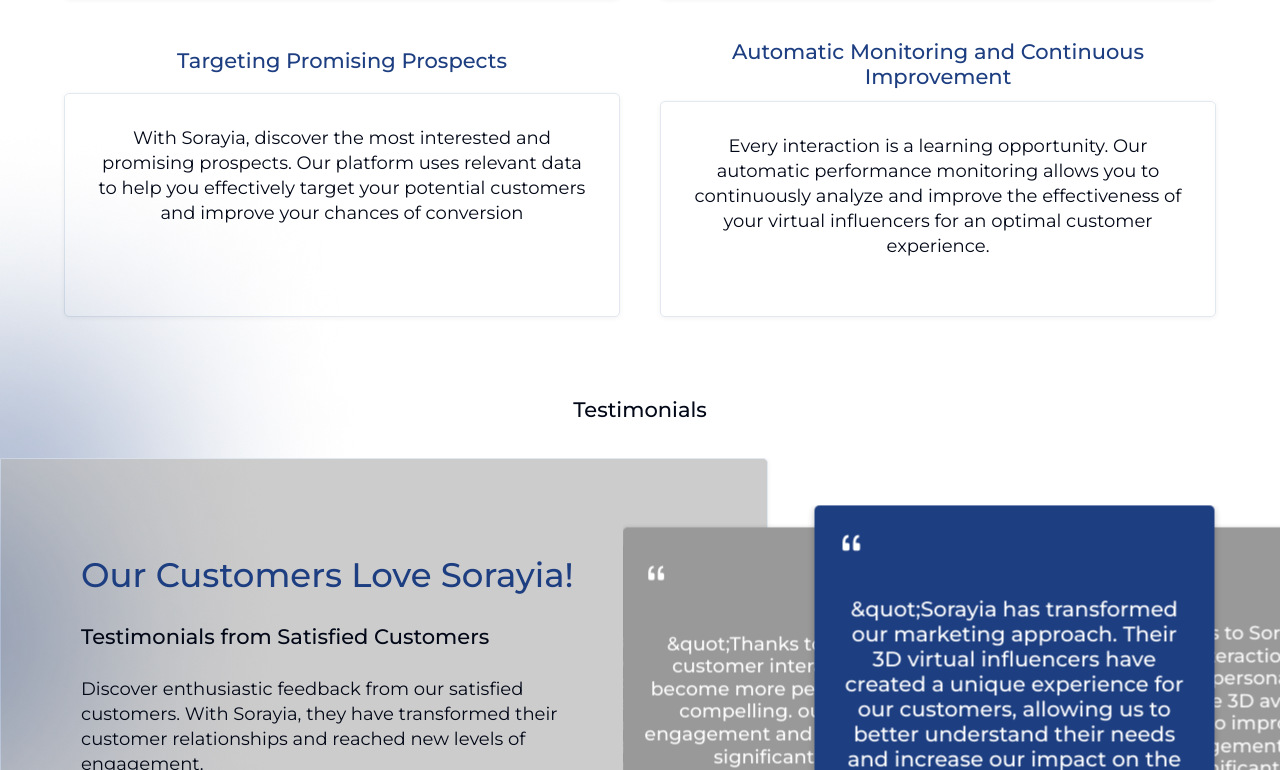
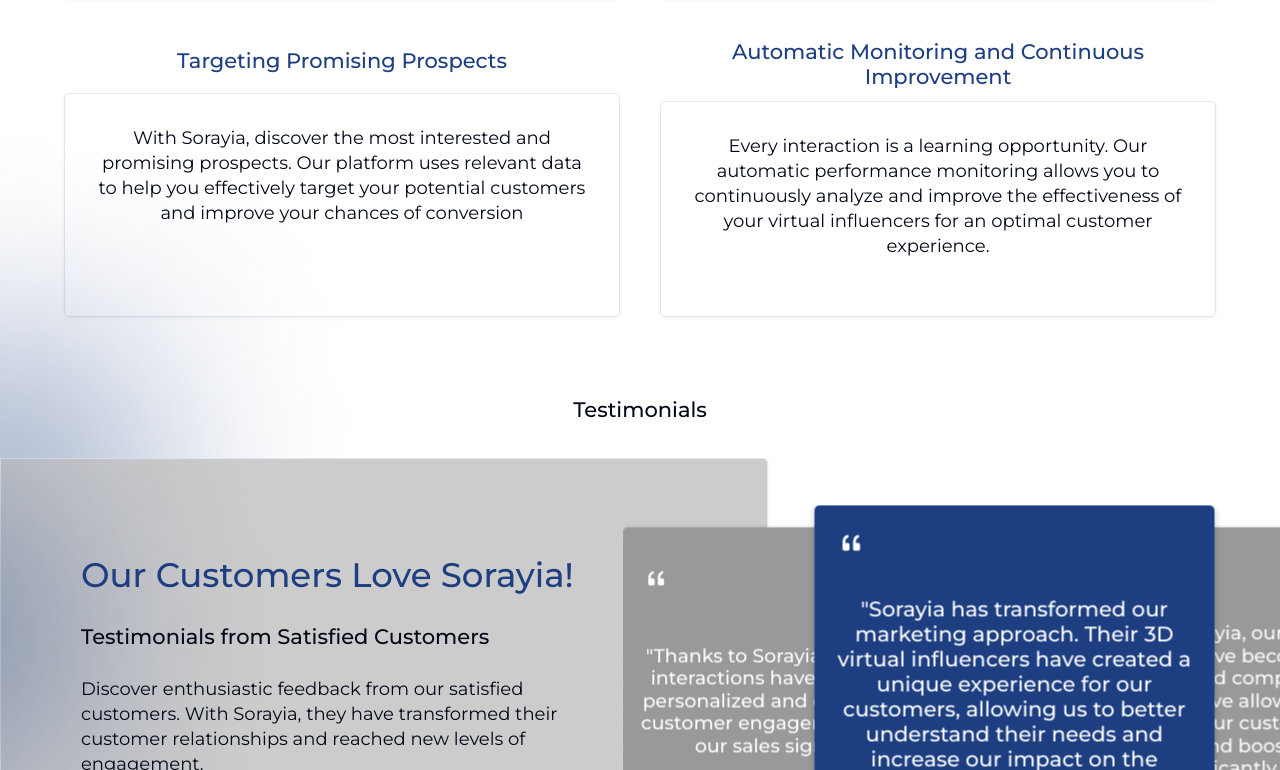
Before and after one commit to Novekfreelance/sorayia-frontend, a Next.js app: page / in a window 1280 px wide. Shown: the part 2030-2800 px from the top of the page. Built offline with nearby package versions, Linux system fonts and the light colour scheme.

Commit message:
update: navbar scroll effect

```diff
--- a/src/app/page.tsx
+++ b/src/app/page.tsx
@@ -15,7 +15,7 @@
         <Navbar />
         <HeroBanner />
         <Image
-          className="absolute -top-[50%] right-0 pointer-events-none"
+          className="absolute -top-[50%] right-0 pointer-events-none z-[100]"
           src="/background-blue-3.webp"
           alt=""
           width={358}
--- a/src/components/Navbar.tsx
+++ b/src/components/Navbar.tsx
@@ -8,11 +8,10 @@
   className?: string;
 };
 
-let lastScrollTop = 0;
-
 
 const Navbar: React.FC<Props> = ({ className }) => {
   const [scrollingDown, setScrollingDown] = useState(false);
+  const [lastScrollTop, setLastScrollTop] = useState(0);
 
   useEffect(() => {
     const handleScroll = () => {
@@ -22,15 +21,15 @@
       } else {
         setScrollingDown(false);
       }
-      lastScrollTop = scrollTop;
+      setLastScrollTop(scrollTop);
     };
 
-    window.addEventListener("scroll", handleScroll);
+    window.addEventListener('scroll', handleScroll);
 
     return () => {
-      window.removeEventListener("scroll", handleScroll);
+      window.removeEventListener('scroll', handleScroll);
     };
-  }, []);
+  }, [lastScrollTop]);
 
   const navbarClasses = `${className} navbar fixed left-2/4 z-[99] -translate-x-2/4 top-0 bg-white w-11/12 my-7 mx-auto max-w-screen-xl flex items-center h-20 rounded border border-solid shadow border-shadowColor transition-transform ${
     scrollingDown ? "translate-y-[-110px] transition-transform" : ""
--- a/src/components/ui/Carousel.tsx
+++ b/src/components/ui/Carousel.tsx
@@ -19,42 +19,42 @@
     profilPicture: "/user1.png",
     job: "Managing Director of ABC Mode",
     testimonial:
-      "&quot;Sorayia has transformed our marketing approach. Their 3D virtual influencers have created a unique experience for our customers, allowing us to better understand their needs and increase our impact on the market.&quot",
+      "Sorayia has transformed our marketing approach. Their 3D virtual influencers have created a unique experience for our customers, allowing us to better understand their needs and increase our impact on the market.",
   },
   {
     name: "Marie Dupont",
     profilPicture: "/user2.png",
     job: "Marketing Manager at XYZ Solutions",
     testimonial:
-      "&quot;Thanks to Sorayia, our customer interactions have become more personalized and compelling. The 3D avatars have allowed us to improve our customer engagement and boost our sales significantly.&quot",
+      "Thanks to Sorayia, our customer interactions have become more personalized and compelling. The 3D avatars have allowed us to improve our customer engagement and boost our sales significantly.",
   },
   {
     name: "FOYTH Gill",
     profilPicture: "/user3.png",
     job: "Marketing Manager at XYZ Solutions",
     testimonial:
-      "&quot;Thanks to Sorayia, our customer interactions have become more personalized and compelling. our customer engagement and boost our sales significantly.&quot",
+      "Thanks to Sorayia, our customer interactions have become more personalized and compelling. our customer engagement and boost our sales significantly.",
   },
   {
     name: "Pierre Martin",
     profilPicture: "/user1.png",
     job: "Managing Director of ABC Mode",
     testimonial:
-      "&quot;Sorayia has transformed our marketing approach. Their 3D virtual influencers have created a unique experience for our customers, allowing us to better understand their needs and increase our impact on the market.&quot",
+      "Sorayia has transformed our marketing approach. Their 3D virtual influencers have created a unique experience for our customers, allowing us to better understand their needs and increase our impact on the market.",
   },
   {
     name: "Marie Dupont",
     profilPicture: "/user2.png",
     job: "Marketing Manager at XYZ Solutions",
     testimonial:
-      "&quot;Thanks to Sorayia, our customer interactions have become more personalized and compelling. The 3D avatars have allowed us to improve our customer engagement and boost our sales significantly.&quot",
+      "Thanks to Sorayia, our customer interactions have become more personalized and compelling. The 3D avatars have allowed us to improve our customer engagement and boost our sales significantly.",
   },
   {
     name: "FOYTH Gill",
     profilPicture: "/user3.png",
     job: "Marketing Manager at XYZ Solutions",
     testimonial:
-      "&quot;Thanks to Sorayia, our customer interactions have become more personalized and compelling. our customer engagement and boost our sales significantly.&quot",
+      "Thanks to Sorayia, our customer interactions have become more personalized and compelling. our customer engagement and boost our sales significantly.",
   },
 ];
 
@@ -74,7 +74,7 @@
         </svg>
       </div>
       <div>
-        <p className="text-center text-2xl text-white">{User.testimonial}</p>
+        <p className="text-center text-2xl text-white">{`"${User.testimonial}"`}</p>
       </div>
       <div className="flex items-center w-full gap-3">
         <div>
```
